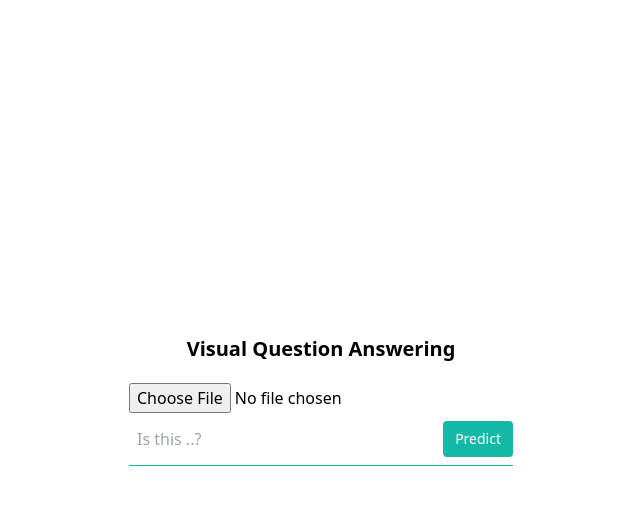
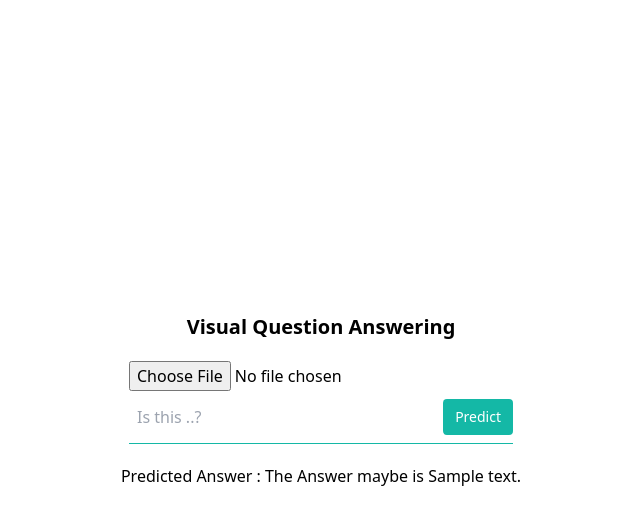
Before and after one commit to hansvirgod1ng/ai-deploy, a Flask app: template templates/index.html in a window 1280 px wide. Shown: the top 525 px of the page, without its empty margins (319-959 px from the left). Run offline with Flask 3, Linux system fonts and the light colour scheme; the template is opened without the code that fills it: most values are stand-ins (such as "Sample title", 1, 10 or a date in 2020); some libraries are stand-ins or nearby versions.

Commit message:
Update predict result & code

```diff
--- a/app.py
+++ b/app.py
@@ -43,29 +43,28 @@ def predict():
     image_encoding = image_processor(image, do_resize=True, size=(128, 128), return_tensors="pt")
 
     # Process the question
-    encoding = text_processor(None, question, padding="max_length", truncation=True, max_length=32, return_tensors="pt")
-    for k, v in encoding.items():
-        encoding[k] = v.squeeze()
+    # encoding = text_processor(None, question, padding="max_length", truncation=True, max_length=32, return_tensors="pt")
+    # for k, v in encoding.items():
+    #     encoding[k] = v.squeeze()
 
     inputs = processor(image, question, return_tensors="pt")
-    decoder_input_ids = tokenizer(question, return_tensors="pt").input_ids
+    encoding = tokenizer(question, return_tensors="pt")
     # Prepare the input for the model
     input_data = {
         "pixel_values": image_encoding["pixel_values"],
         "input_ids": encoding["input_ids"],
-        **inputs,
         # "decoder_input_ids": decoder_input_ids
     }
 
     # Make the prediction
     outputs = model2.generate(**input_data)
     print(outputs)
-    predicted_answer = text_processor.decode(outputs[0], skip_special_tokens=True)
+    predicted_answer = processor.decode(outputs[0], skip_special_tokens=True)
     # predicted_answer = text_processor.decode(outputs[0], skip_special_tokens=True)
     print(predicted_answer)
 
     # Return the predicted answer to the user interface
-    return render_template('index.html')
+    return render_template('index.html', answer=predicted_answer)
 
 
 
--- a/templates/index.html
+++ b/templates/index.html
@@ -32,6 +32,9 @@
                     </button>
                 </div>
             </form>
+            {% if answer %}
+            <p>Predicted Answer : The Answer maybe is {{answer}}</p>
+            {% endif %}
         </div>
     </body>
 </html>
```
Also changed, not shown: 2 other files.
